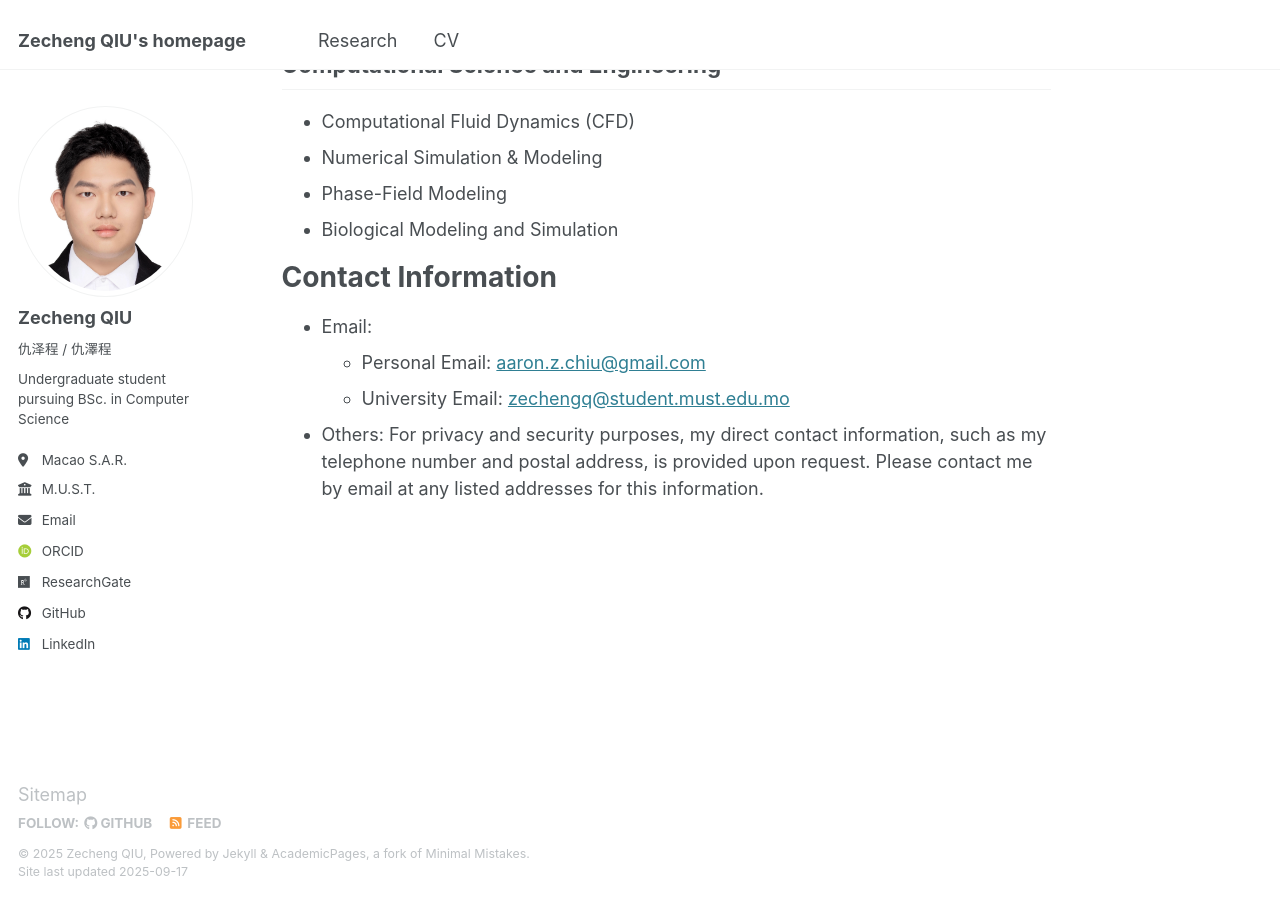
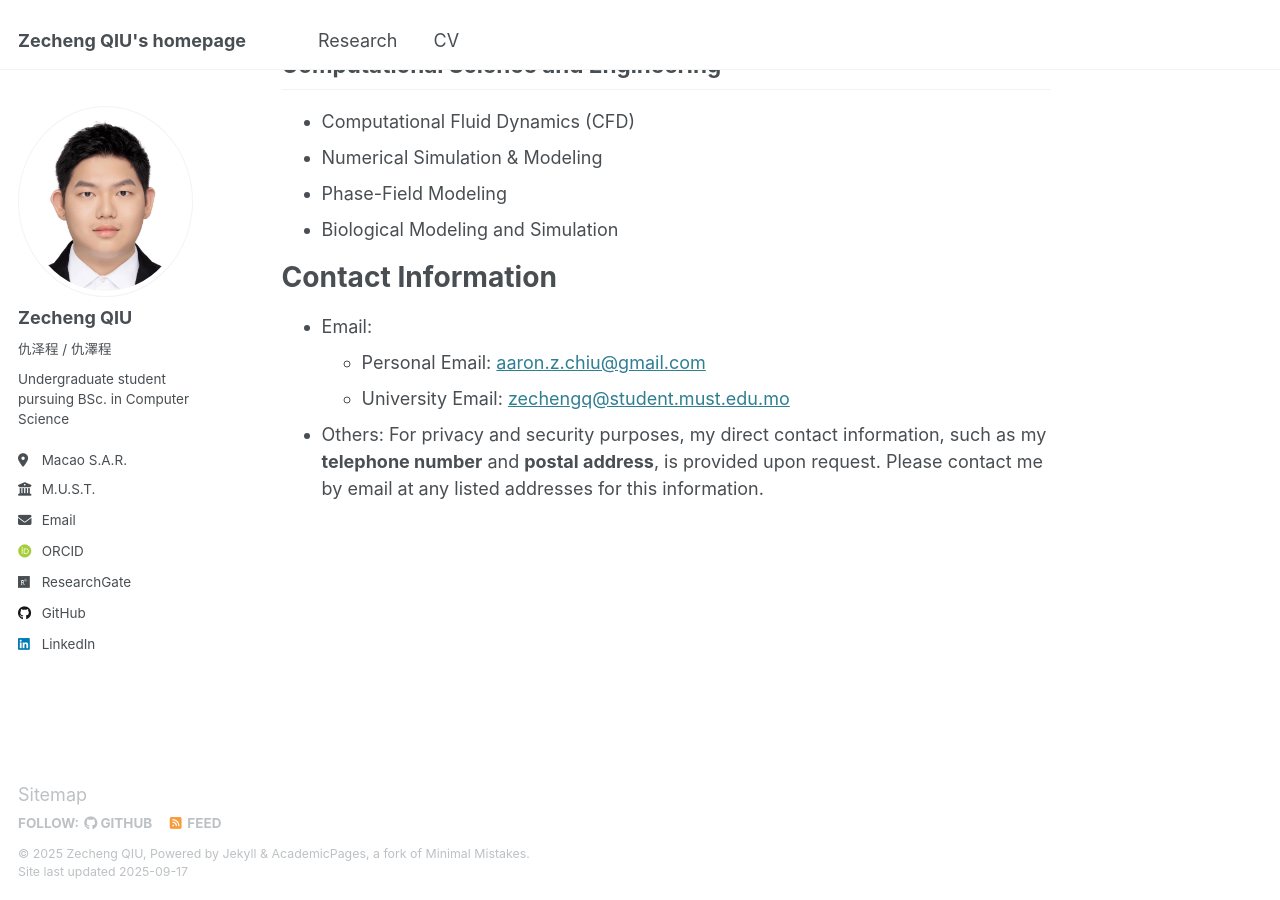
Before and after one commit to aaron-z-chiu/aaron-z-chiu.github.io, a Jekyll site: the page built from _pages/about.md, in a window 1280 px wide and 900 px high, scrolled down 518 px. Built offline with Jekyll 4.4.1, drawn with Linux system fonts in a browser that asks for light colours; some web fonts are replaced.

```diff
--- a/_pages/about.md
+++ b/_pages/about.md
@@ -34,4 +34,4 @@ Contact Information
 * Email:
   * Personal Email: [aaron.z.chiu@gmail.com](aaron.z.chiu@gmail.com)
   * University Email: [zechengq@student.must.edu.mo](zechengq@student.must.edu.mo)
-* Others: For privacy and security purposes, my direct contact information, such as my telephone number and postal address, is provided upon request. Please contact me by email at any listed addresses for this information.
+* Others: For privacy and security purposes, my direct contact information, such as my **telephone number** and **postal address**, is provided upon request. Please contact me by email at any listed addresses for this information.
```
